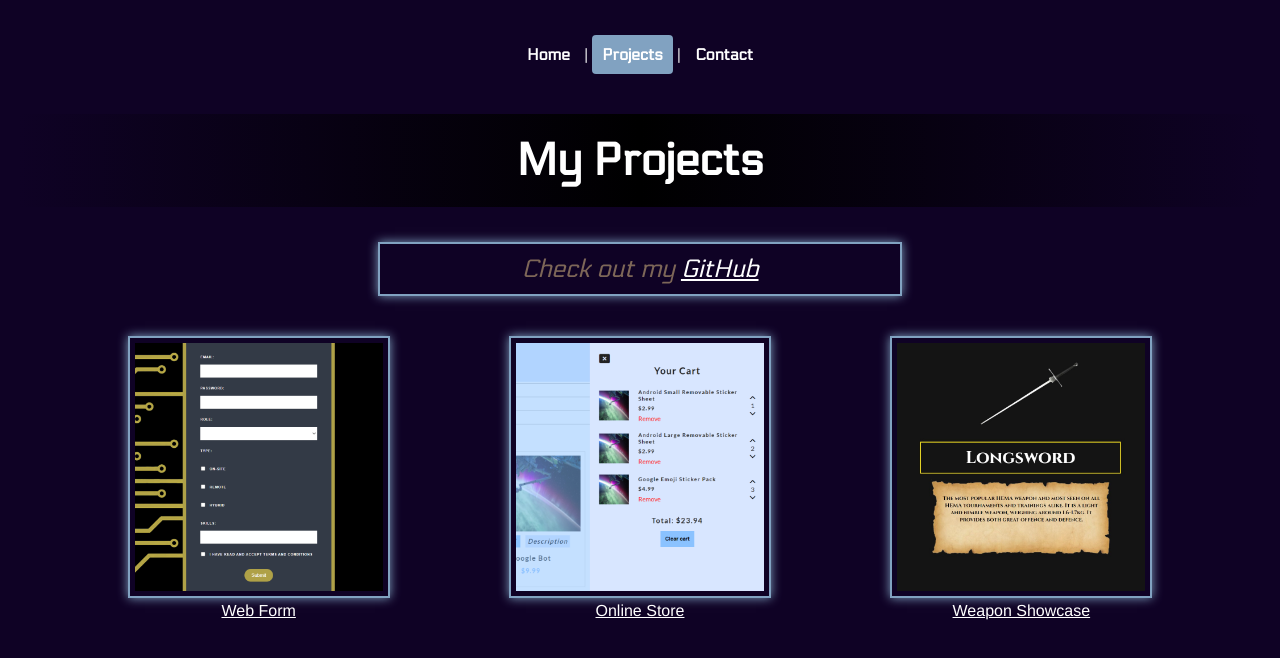
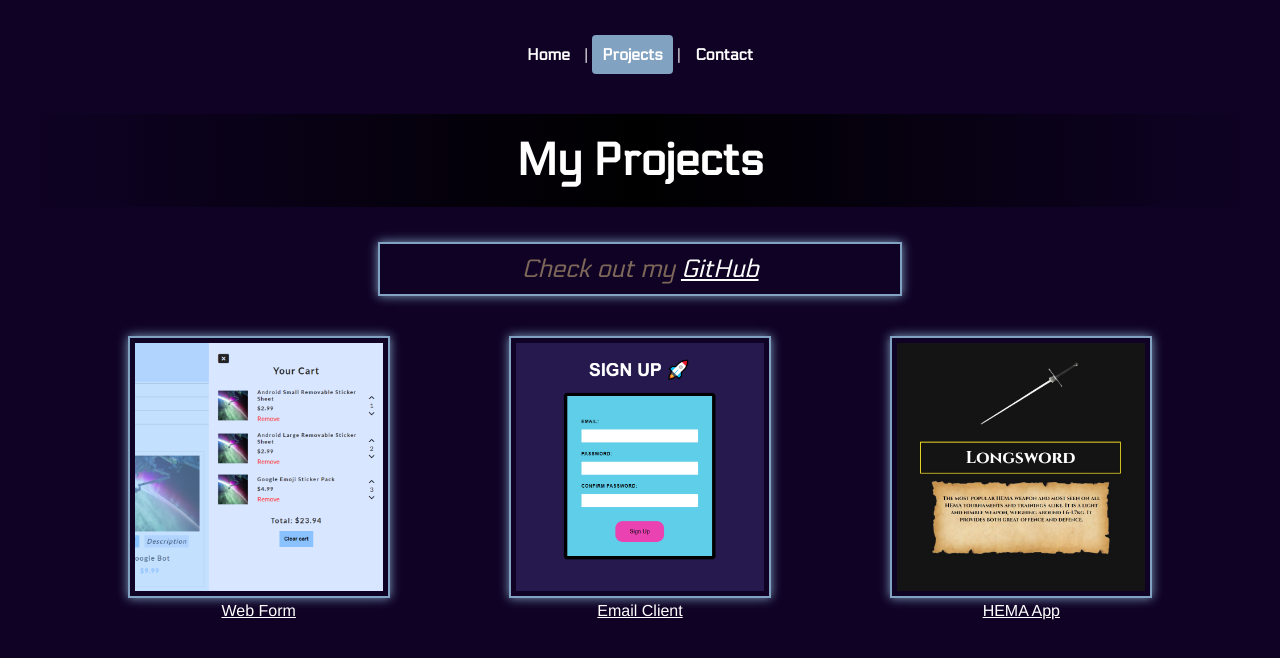
Before and after one commit to cerovina/Website-Vue-Router, a Vue app: page /projects in a window 1280 px wide. Shown: the top 658 px of the page. Built offline with nearby package versions, Linux system fonts and the light colour scheme.

Commit message:
Added Email Client

```diff
--- a/src/views/ProjectsView.vue
+++ b/src/views/ProjectsView.vue
@@ -10,19 +10,19 @@
 
         <div class="grid-container">
           <div class="grid-item">
-            <img class="img1" src="@/assets/picForm2.png" alt="Web Form">
+            <img class="img1" src="@/assets/taskStore.png" alt="Online Store">
             <br>
-            <a class="link" href="https://web-form-vue-lake.vercel.app/">Web Form</a>
+            <a class="link" href="https://cerovina.github.io/Task-Online-Store/">Web Form</a>
           </div>
           <div class="grid-item">
-            <img class="img1" src="@/assets/taskStore.png" alt="Online Store">
+            <img class="img1" src="@/assets/emailclient.png" alt="Email Client">
             <br>
-            <a class="link" href="https://cerovina.github.io/Task-Online-Store/">Online Store</a>
+            <a class="link" href="https://email-client-theta.vercel.app/">Email Client</a>
           </div>
           <div class="grid-item">
             <img class="img1" src="@/assets/HemaPic.jpg" alt="HEMA Weapons">
             <br>
-            <a class="link" href="https://hema-weapon-showcase.vercel.app/">Weapon Showcase</a>
+            <a class="link" href="https://hema-weapon-showcase.vercel.app/">HEMA App</a>
           </div>
         </div>
 
```
Also changed, not shown: src/assets/emailclient.png (added).
